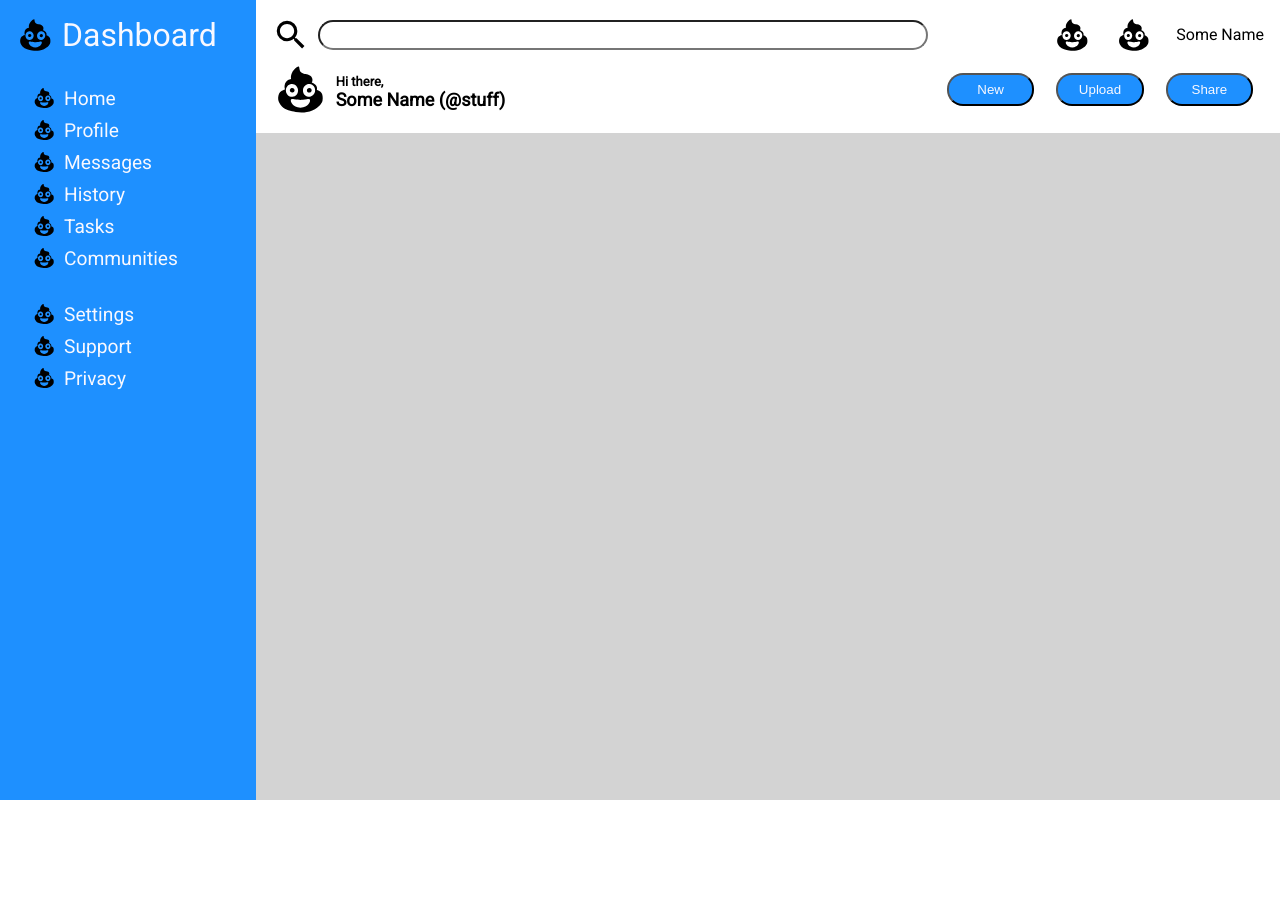
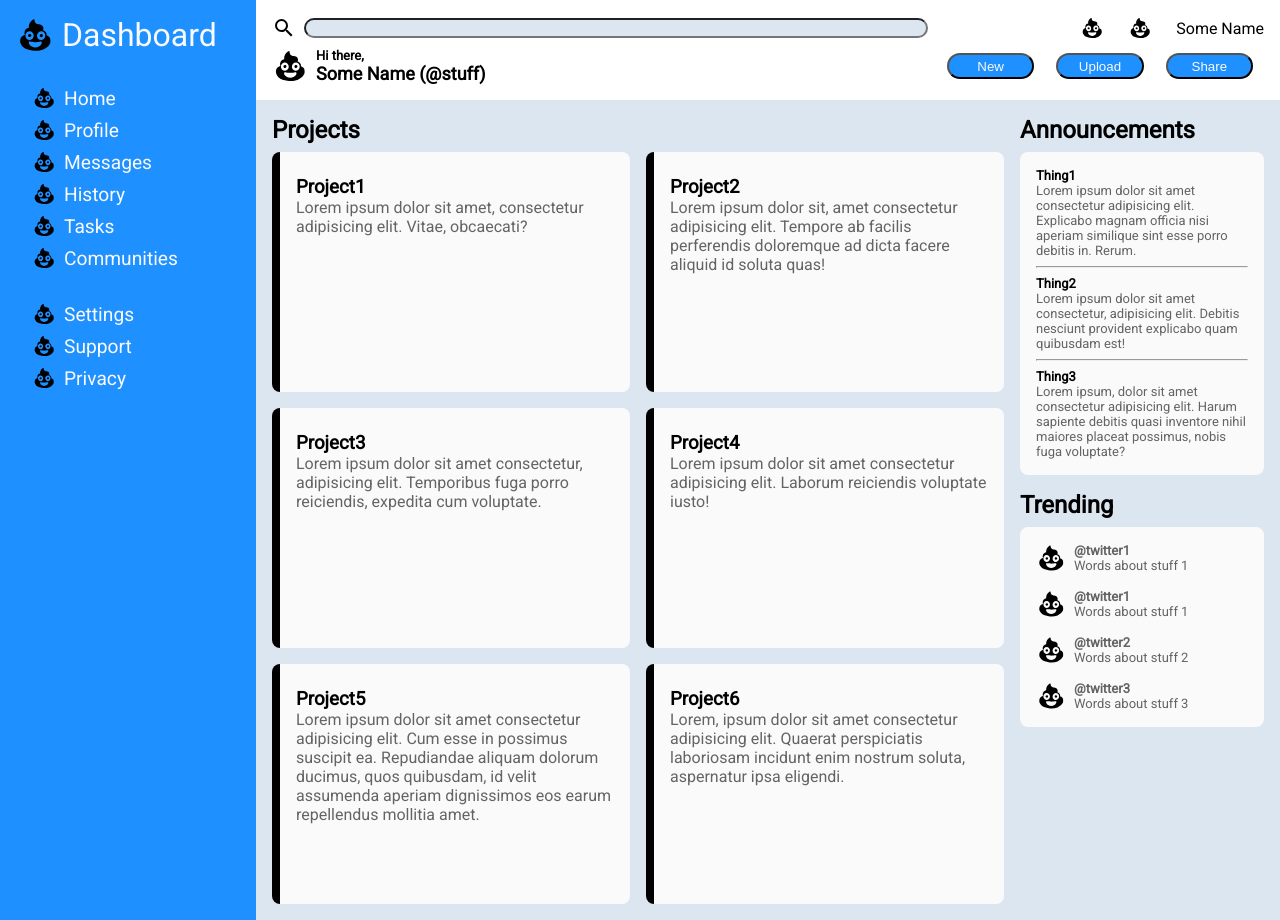
Before and after one commit to scGetStuff/top-js-dashboard, a plain HTML site: page index.html in a window 1280 px wide. Before the commit the page ends 800 px from the top, so only its background shows below. Drawn offline with Linux system fonts and the light colour scheme.

Commit message:
content panel done

```diff
--- a/index.html
+++ b/index.html
@@ -70,6 +70,83 @@
 
         <div class="content">
 
+            <div>
+                <h2>Projects</h2>
+                <div class="cards">
+                    <!-- emmet div.card*6>h3{Project$}+p -->
+                    <div class="card">
+                        <h3>Project1</h3>
+                        <p>Lorem ipsum dolor sit amet, consectetur adipisicing elit. Vitae, obcaecati?</p>
+                    </div>
+                    <div class="card">
+                        <h3>Project2</h3>
+                        <p>Lorem ipsum dolor sit, amet consectetur adipisicing elit. Tempore ab facilis perferendis doloremque ad dicta facere aliquid id soluta quas!</p>
+                    </div>
+                    <div class="card">
+                        <h3>Project3</h3>
+                        <p>Lorem ipsum dolor sit amet consectetur, adipisicing elit. Temporibus fuga porro reiciendis, expedita cum voluptate.</p>
+                    </div>
+                    <div class="card">
+                        <h3>Project4</h3>
+                        <p>Lorem ipsum dolor sit amet consectetur adipisicing elit. Laborum reiciendis voluptate iusto!</p>
+                    </div>
+                    <div class="card">
+                        <h3>Project5</h3>
+                        <p>Lorem ipsum dolor sit amet consectetur adipisicing elit. Cum esse in possimus suscipit ea. Repudiandae aliquam dolorum ducimus, quos quibusdam, id velit assumenda aperiam dignissimos eos earum repellendus mollitia amet.</p>
+                    </div>
+                    <div class="card">
+                        <h3>Project6</h3>
+                        <p>Lorem, ipsum dolor sit amet consectetur adipisicing elit. Quaerat perspiciatis laboriosam incidunt enim nostrum soluta, aspernatur ipsa eligendi.</p>
+                    </div>
+                </div>
+            </div>
+
+            <div>
+                <h2>Announcements</h2>
+                <div class="announce">
+                    <dl>
+                        <dt>Thing1</dt>
+                        <dd>
+                            Lorem ipsum dolor sit amet consectetur adipisicing elit. Explicabo magnam officia nisi aperiam similique sint esse porro debitis in. Rerum.
+                            <hr>
+                        </dd>
+                        <dt>Thing2</dt>
+                        <dd>
+                            Lorem ipsum dolor sit amet consectetur, adipisicing elit. Debitis nesciunt provident explicabo quam quibusdam est!
+                            <hr>
+                        </dd>
+                        <dt>Thing3</dt>
+                        <dd>
+                            Lorem ipsum, dolor sit amet consectetur adipisicing elit. Harum sapiente debitis quasi inventore nihil maiores placeat possimus, nobis fuga voluptate?
+                        </dd>
+                    </dl>
+                </div>
+
+                <h2>Trending</h2>
+                <div class="trend">
+                    <div class="twitter-thingy">
+                        <img src="./img/emoticon-poop.svg" alt="big logo" />
+                        <p>@twitter1</p>
+                        <p>Words about stuff 1</p>
+                    </div>
+                    <div class="twitter-thingy">
+                        <img src="./img/emoticon-poop.svg" alt="big logo" />
+                        <p>@twitter1</p>
+                        <p>Words about stuff 1</p>
+                    </div>
+                    <div class="twitter-thingy">
+                        <img src="./img/emoticon-poop.svg" alt="big logo" />
+                        <p>@twitter2</p>
+                        <p>Words about stuff 2</p>
+                    </div>
+                    <div class="twitter-thingy">
+                        <img src="./img/emoticon-poop.svg" alt="big logo" />
+                        <p>@twitter3</p>
+                        <p>Words about stuff 3</p>
+                    </div>
+                </div>
+
+            </div>
         </div>
 
     </div>
--- a/styles.css
+++ b/styles.css
@@ -1,8 +1,13 @@
+/* TODO: i do still hate pixels, at least they are up here */
 :root {
     --space1: 4px;
     --space2: 8px;
     --space3: 16px;
     --space4: 32px;
+    --white-txt: rgb(250, 250, 250);
+    --gray-txt: rgb(100, 100, 100);
+    --side-clr: dodgerblue;
+    --content-clr: rgb(220, 230, 240);
 }
 
 html {
@@ -19,7 +24,7 @@ html {
 
 html,
 body {
-    min-height: 100vh;
+    max-height: 100vh;
     height: 100vh;
 }
 
@@ -27,29 +32,26 @@ body * {
     /* border: 1px solid black; */
 }
 
+
 img {
+    /* TODO: zoom is bad, trying to keep it sane looking */
+    max-width: 64px;
+
+    /* the intention here is that the parent container decides the size */
     height: 100%;
+
     margin-right: var(--space2);
 }
 
 .main-grid {
-    min-height: 100%;
+    /* default is auto, this prevents growing content in children from changing the size of 1fr */
+    min-width: 0;
+    min-height: 0;
+    height: 100%;
     font-family: 'Roboto', sans-serif;
     display: grid;
     grid-template-columns: 1fr 4fr;
     grid-template-rows: 1fr 5fr;
-}
-
-/* trying to cut down on repeatative code, define typical layout usages */
-.list {
-    display: grid;
-    grid-template-columns: 1fr;
-    justify-content: start;
-}
-
-.row {
-    display: grid;
-    grid-auto-flow: column;
 }
 
 .header,
@@ -59,8 +61,8 @@ img {
 }
 
 .side-bar {
-    background-color: dodgerblue;
-    color: ghostwhite;
+    background-color: var(--side-clr);
+    color: var(--white-txt);
     grid-row: 1 / -1;
 }
 
@@ -105,6 +107,7 @@ img {
     border-radius: var(--space3);
     height: 80%;
     padding-left: 0.75em;
+    background-color: var(--content-clr);
 }
 
 .other-crap-next-to-search {
@@ -115,13 +118,15 @@ img {
     gap: var(--space3);
 }
 
-.user-info {
+.user-info,
+.twitter-thingy {
     display: grid;
     grid-template-columns: max-content auto;
-    grid-template-rows: 1fr 1fr;
+    grid-template-rows: min-content auto;
 }
 
-.user-info img {
+.user-info img,
+.twitter-thingy img {
     grid-row: 1 / -1;
 }
 
@@ -129,7 +134,6 @@ img {
     align-self: end;
     font-size: small;
     font-weight: bold;
-    display: grid;
 }
 
 .user-info p:last-of-type {
@@ -146,10 +150,10 @@ img {
 
 button {
     border-radius: var(--space3);
-    background-color: dodgerblue;
-    color: ghostwhite;
+    background-color: var(--side-clr);
+    color: var(--white-txt);
     width: 80%;
-    height: 60%;
+    height: 70%;
 }
 
 button:hover {
@@ -158,5 +162,61 @@ button:hover {
 }
 
 .content {
-    background-color: lightgray;
+    background-color: var(--content-clr);
+    display: grid;
+    grid-template-columns: 3fr 1fr;
+    gap: var(--space3);
 }
+
+.content h2 {
+    margin-bottom: var(--space2);
+}
+
+.content h3 {
+    margin-top: var(--space2);
+    font-weight: bold;
+    color: black;
+}
+
+.card,
+.announce,
+.trend {
+    border-radius: var(--space2);
+    padding: var(--space3);
+    background-color: var(--white-txt);
+    color: var(--gray-txt);
+}
+
+.cards {
+    display: grid;
+    grid-template-columns: repeat(auto-fit, minmax(15rem, 1fr));
+    gap: var(--space3);
+}
+
+.card {
+    min-height: 15rem;
+    border-left: 0.5rem solid black;
+}
+
+.announce,
+.trend {
+    font-size: small;
+    margin-bottom: var(--space3);
+}
+
+.announce dt {
+    color: black;
+    font-weight: bold;
+}
+
+.announce hr {
+    margin: var(--space2) 0;
+}
+
+.twitter-thingy + .twitter-thingy {
+    margin-top: var(--space3);
+}
+
+.twitter-thingy p:first-of-type {
+    font-weight: bold;
+}
```
Also changed, not shown: 1 other file.
